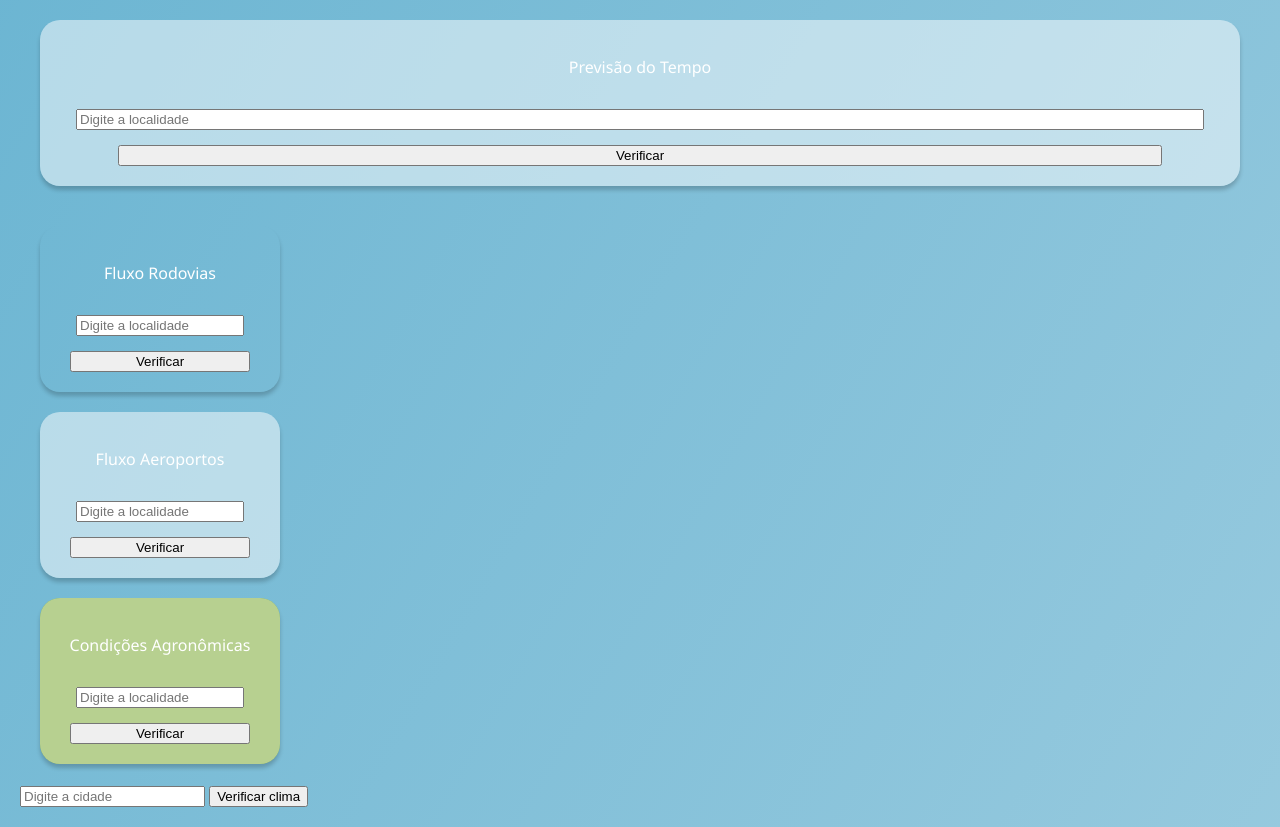
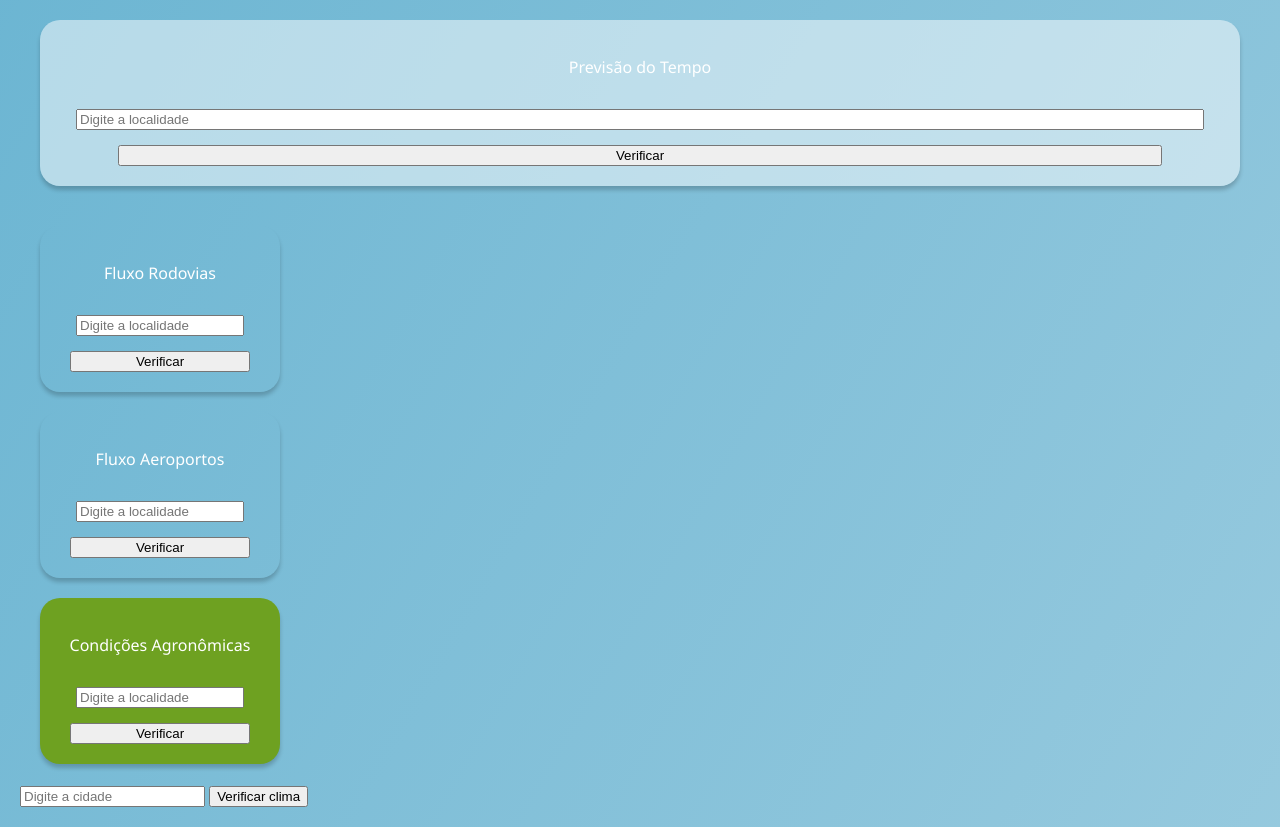
Before and after one commit to Andrehlb/consumindoAPI, a website: page weather-node/public/index.html in a window 1280 px wide. Shown: the part 106-933 px from the top of the page. Drawn offline with Linux system fonts and the light colour scheme; no server answers.

```diff
--- a/weather-node/public/css/style-weatherNode.css
+++ b/weather-node/public/css/style-weatherNode.css
@@ -207,7 +207,7 @@
     left: 0;
     right: 0;
     bottom: 0;
-    background: rgba(255, 255, 255, 0.5); /* --light-red com opacidade */
+    /* background: rgba(255, 255, 255, 0.5); */
 }
 
 .card-fluxo-aeroportos > * {
@@ -231,7 +231,7 @@
     left: 0;
     right: 0;
     bottom: 0;
-    background: rgba(255, 255, 255, 0.5);
+    /* background: rgba(255, 255, 255, 0.5); */
 }
 
 .card-condicoes-agronomicas > * {
```
